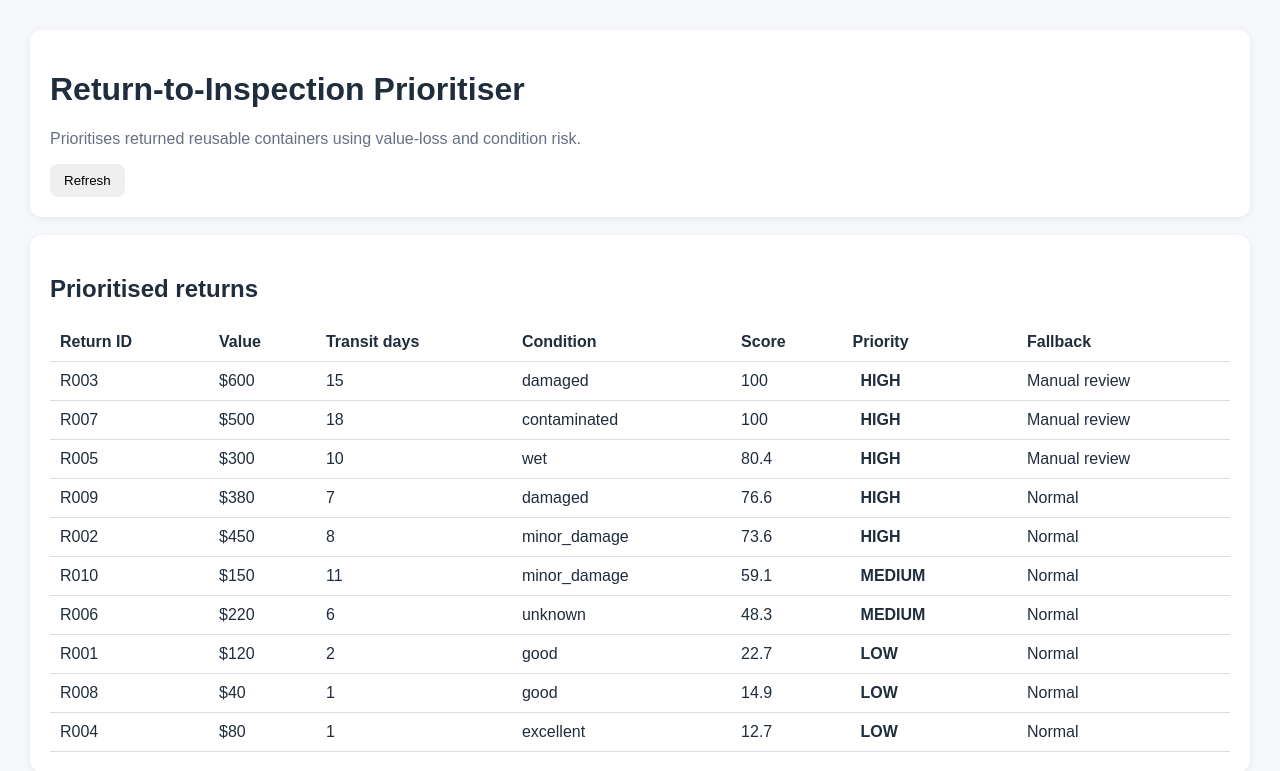
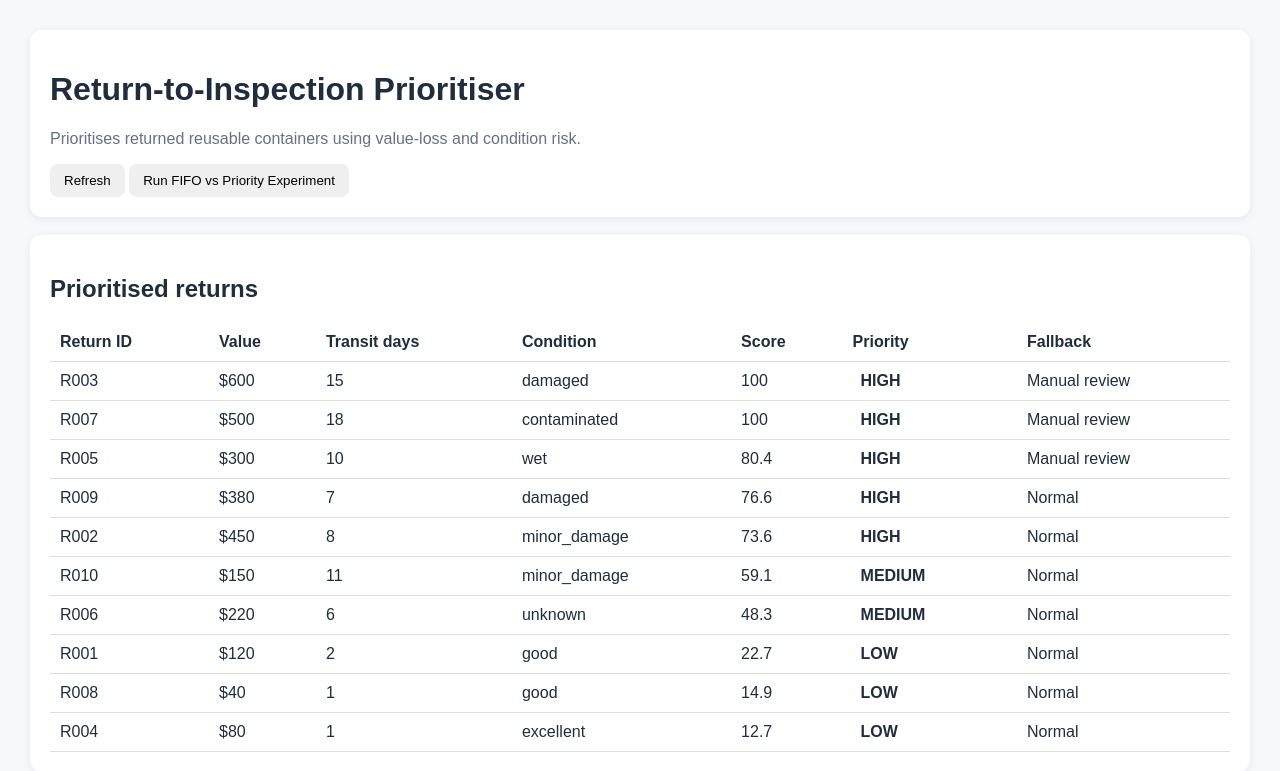
Before and after one commit to surya-z8/return-to-inspection-prioritiser, a Flask app: page / in a window 1280 px wide. Shown: the top 771 px of the page. Run offline with Flask 3, Linux system fonts and the light colour scheme.

Commit message:
Add experiment results to dashboard

```diff
--- a/coe_return_inspection_prioritiser_starter/app/templates/index.html
+++ b/coe_return_inspection_prioritiser_starter/app/templates/index.html
@@ -16,6 +16,8 @@ table{width:100%;border-collapse:collapse}th,td{padding:10px;border-bottom:1px s
 <h1>Return-to-Inspection Prioritiser</h1>
 <p class="muted">Prioritises returned reusable containers using value-loss and condition risk.</p>
 <button onclick="loadData()">Refresh</button>
+ <button onclick="loadExperiment()">Run FIFO vs Priority Experiment</button>
+<div id="experiment-result"></div>
 </div>
 <div class="card">
 <h2>Prioritised returns</h2>
@@ -36,6 +38,40 @@ async function loadData(){
  <div><b>${x.return_id}</b> — score ${x.priority_score}<ul>
  ${x.evidence.map(e=>`<li>${e}</li>`).join('')}</ul></div>`).join('') || '<p>No high-priority returns.</p>';
 }
+ async function loadExperiment() {
+    const response = await fetch("/api/experiment");
+    const result = await response.json();
+
+    document.getElementById("experiment-result").innerHTML = `
+        <h2>FIFO vs Priority Experiment</h2>
+
+        <p>
+            <strong>FIFO Value Preserved:</strong>
+            ${result.fifo.total_value_preserved}
+        </p>
+
+        <p>
+            <strong>Priority Value Preserved:</strong>
+            ${result.priority.total_value_preserved}
+        </p>
+
+        <p>
+            <strong>Improvement:</strong>
+            ${result.improvement}
+        </p>
+
+        <p>
+            <strong>Improvement %:</strong>
+            ${result.improvement_percent}%
+        </p>
+
+        <h3>FIFO Inspection Order</h3>
+        <p>${result.fifo.inspection_order.join(" → ")}</p>
+
+        <h3>Priority Inspection Order</h3>
+        <p>${result.priority.inspection_order.join(" → ")}</p>
+    `;
+}
 loadData();
 </script>
 </body>
```
